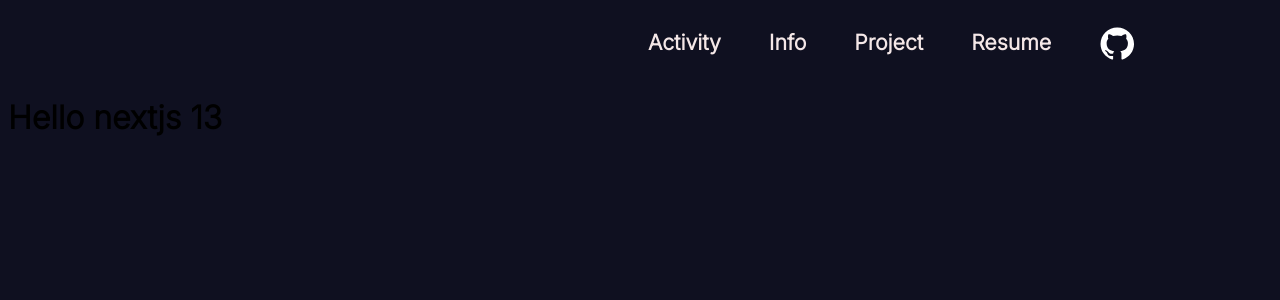
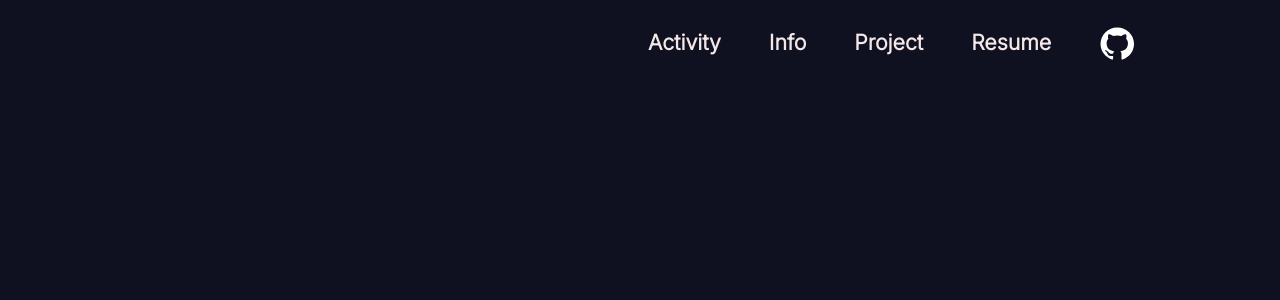
Before and after one commit to 22p21s0045/portfolio_v5, a Next.js app: page / in a window 1280 px wide. Shown: the top 300 px of the page. Built offline with nearby package versions, Linux system fonts and the light colour scheme.

Commit message:
add: layout landing page

```diff
--- a/app/page.tsx
+++ b/app/page.tsx
@@ -1,10 +1,15 @@
 import Image from 'next/image'
 import styles from './page.module.css'
-
+import Grid from "@mui/material/Grid";
 export default function Home() {
   return (
     <div>
-      <h1>Hello nextjs 13</h1>
+      <Grid container>
+        <Grid item lg={6}>
+          </Grid>
+        <Grid item lg={6}>
+          </Grid>
+      </Grid>
     </div>
   )
 }
--- a/package.json
+++ b/package.json
@@ -12,6 +12,7 @@
     "@emotion/react": "^11.11.1",
     "@emotion/styled": "^11.11.0",
     "@mui/material": "^5.13.5",
+    "@react-spring/web": "^9.7.2",
     "@types/node": "20.3.1",
     "@types/react": "18.2.12",
     "@types/react-dom": "18.2.5",
```
Also changed, not shown: 1 other file (tests, documents, lock files or other folders).
